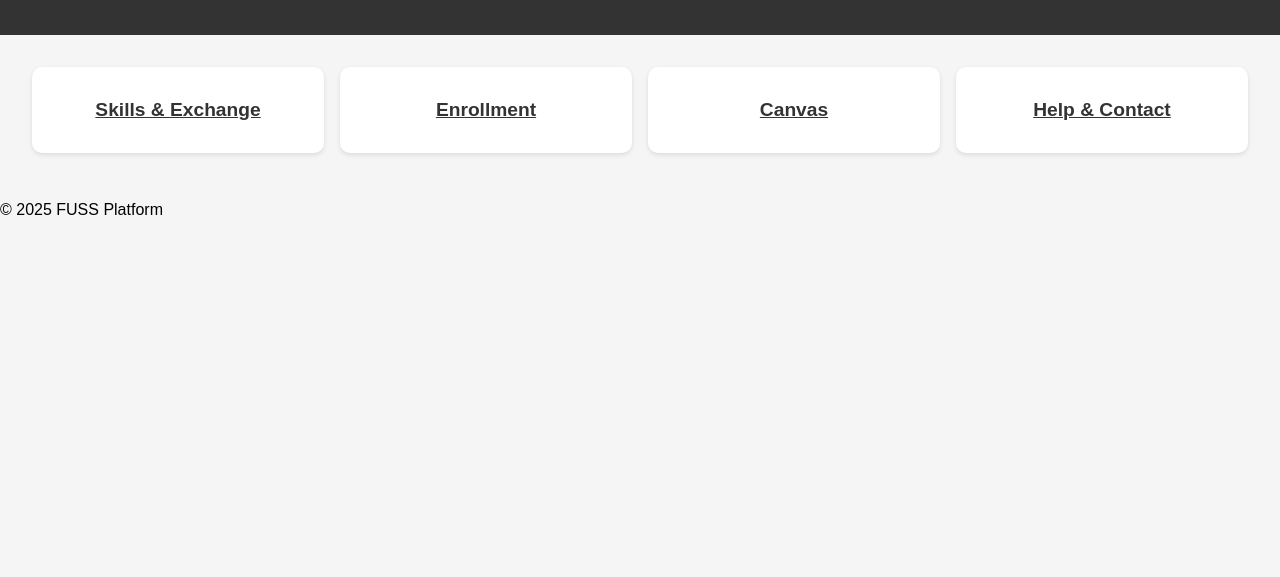
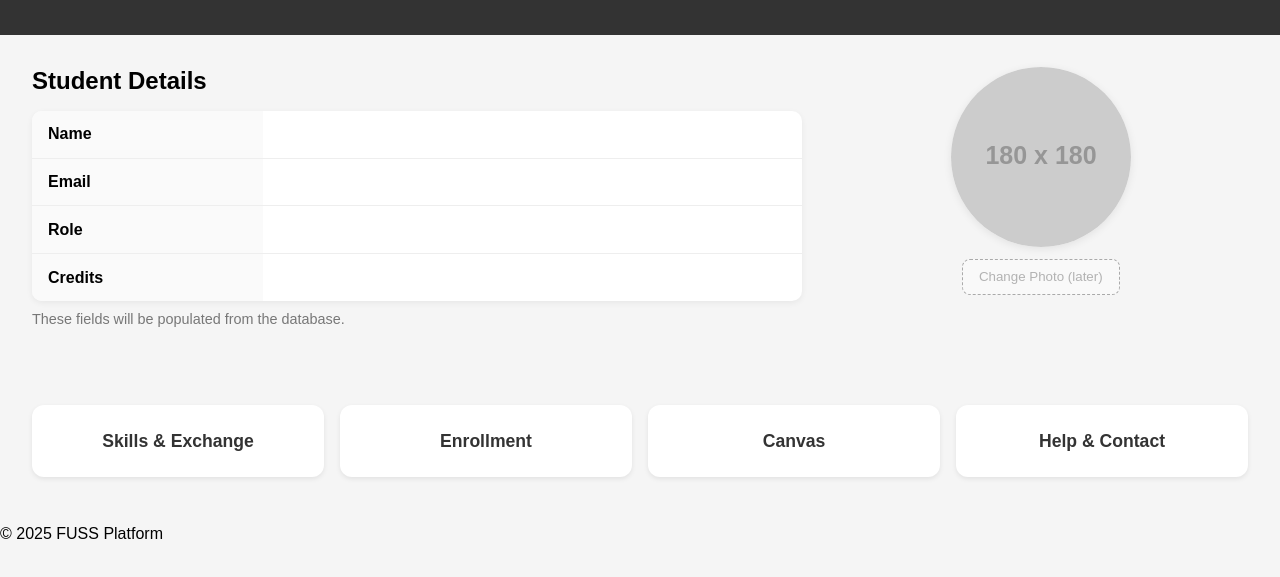
Before and after one commit to Rehm0059/2030-Student-Dashboard-After-Login, a plain HTML site: page index.html in a window 1280 px wide. Shown: the part 77-654 px from the top of the page. Drawn offline with Linux system fonts and the light colour scheme; files that its build step writes are made by us from their sources; placeholder pictures from the web are drawn by us.

Commit message:
details table added
details table added

```diff
--- a/index.html
+++ b/index.html
@@ -7,7 +7,8 @@
   <meta charset="UTF-8">
   <meta name="viewport" content="width=device-width, initial-scale=1.0">
   <title>Student Dashboard</title>
-  <link rel="stylesheet" href="css/style.css">
+<link rel="stylesheet" href="style.css">
+
 </head>
 <body>
   <header>
@@ -16,13 +17,50 @@
   </header>
 
   <main>
+    <main>
+  <!-- Profile + Details -->
+  <section class="profile-wrap" aria-labelledby="student-details-heading">
+    <div class="details-panel">
+      <h2 id="student-details-heading">Student Details</h2>
+
+      <!-- We’ll fill this with PHP/DB later -->
+      <table class="details-table" aria-describedby="details-note">
+        <tbody>
+          <tr><th scope="row">Name</th><td><!-- {{name}} --></td></tr>
+          <tr><th scope="row">Email</th><td><!-- {{email}} --></td></tr>
+          <tr><th scope="row">Role</th><td><!-- student --></td></tr>
+          <tr><th scope="row">Credits</th><td><!-- {{credits}} --></td></tr>
+        </tbody>
+      </table>
+      <p id="details-note" class="muted">These fields will be populated from the database.</p>
+    </div>
+
+    <aside class="avatar-panel" aria-label="Profile photo">
+      <div class="avatar">
+        <!-- placeholder image; replace later -->
+        <img src="https://via.placeholder.com/180x180.png?text=Profile" alt="Profile picture">
+      </div>
+      <button class="btn-outline" type="button" disabled>Change Photo (later)</button>
+    </aside>
+  </section>
+
+  <!-- Actions -->
+  <section class="dashboard-actions" aria-label="Quick actions">
+    <a href="skills.html" class="card">Skills & Exchange</a>
+    <a href="enrollment.html" class="card">Enrollment</a>
+    <a href="canvas.html" class="card">Canvas</a>
+    <a href="help.html" class="card">Help & Contact</a>
+  </section>
+</main>
+
+    <!--
     <section class="dashboard-grid">
       <a href="skills.html" class="card">Skills & Exchange</a>
       <a href="enrollment.html" class="card">Enrollment</a>
       <a href="canvas.html" class="card">Canvas</a>
       <a href="help.html" class="card">Help & Contact</a>
     </section>
-  </main>
+  </main>  -->
 
   <footer>
     <p>&copy; 2025 FUSS Platform</p>
--- a/style.css
+++ b/style.css
@@ -47,3 +47,117 @@
 .card:hover {
   background: #e0e0e0;
 }
+
+/* Layout */
+.profile-wrap {
+  display: grid;
+  grid-template-columns: 1.3fr 0.7fr; /* details left, photo right */
+  gap: 2rem;
+  padding: 2rem;
+}
+
+.details-panel h2 { margin: 0 0 1rem; }
+
+.details-table {
+  width: 100%;
+  border-collapse: collapse;
+  background: #fff;
+  border-radius: 10px;
+  overflow: hidden;
+  box-shadow: 0 2px 6px rgba(0,0,0,.06);
+}
+.details-table th,
+.details-table td {
+  padding: .9rem 1rem;
+  border-bottom: 1px solid #eee;
+  text-align: left;
+}
+.details-table th {
+  width: 30%;
+  font-weight: 600;
+  background: #fafafa;
+}
+.details-table tr:last-child td,
+.details-table tr:last-child th { border-bottom: 0; }
+
+.muted { color: #777; font-size: .9rem; margin-top: .6rem; }
+
+.avatar-panel {
+  display: flex;
+  flex-direction: column;
+  align-items: center;
+  gap: .75rem;
+}
+.avatar {
+  width: 180px; height: 180px;
+  border-radius: 50%;
+  overflow: hidden;
+  box-shadow: 0 2px 8px rgba(0,0,0,.08);
+  background: #fff;
+}
+.avatar img { width: 100%; height: 100%; object-fit: cover; display: block; }
+
+.btn-outline {
+  padding: .6rem 1rem;
+  border: 1px dashed #aaa;
+  background: #f9f9f9;
+  border-radius: 8px;
+  cursor: not-allowed; /* placeholder */
+}
+
+/* Bottom action cards */
+.dashboard-actions {
+  display: grid;
+  grid-template-columns: repeat(auto-fit, minmax(220px, 1fr));
+  gap: 1rem;
+  padding: 0 2rem 2rem;
+}
+.card {
+  background: white;
+  border-radius: 12px;
+  padding: 1.6rem;
+  text-align: center;
+  box-shadow: 0 2px 5px rgba(0,0,0,0.08);
+  font-size: 1.1rem;
+  font-weight: 600;
+  color: #333;
+  text-decoration: none;
+  transition: transform .15s ease, box-shadow .15s ease;
+}
+.card:hover { transform: translateY(-2px); box-shadow: 0 6px 14px rgba(0,0,0,.12); }
+
+/* Responsive */
+@media (max-width: 900px) {
+  .profile-wrap {
+    grid-template-columns: 1fr;           /* stack on small screens */
+  }
+  .avatar-panel { order: -1; }            /* photo on top for mobile */
+}
+
+/* Profile section */
+.profile-wrap {
+  display: grid;
+  grid-template-columns: 1.3fr 0.7fr; /* details left, photo right */
+  gap: 2rem;
+  padding: 2rem;
+  margin-bottom: 2rem;   /* add spacing below profile section */
+  align-items: start;    /* keep avatar aligned at top */
+}
+
+.avatar-panel {
+  display: flex;
+  flex-direction: column;
+  align-items: center;
+  gap: .75rem;
+  position: relative;    /* make sure it stays in its column */
+  z-index: 1;            /* ensures it doesn't go behind */
+}
+
+.avatar {
+  width: 180px; height: 180px;
+  border-radius: 50%;
+  overflow: hidden;
+  box-shadow: 0 2px 8px rgba(0,0,0,.08);
+  background: #fff;
+  flex-shrink: 0;
+}
```
